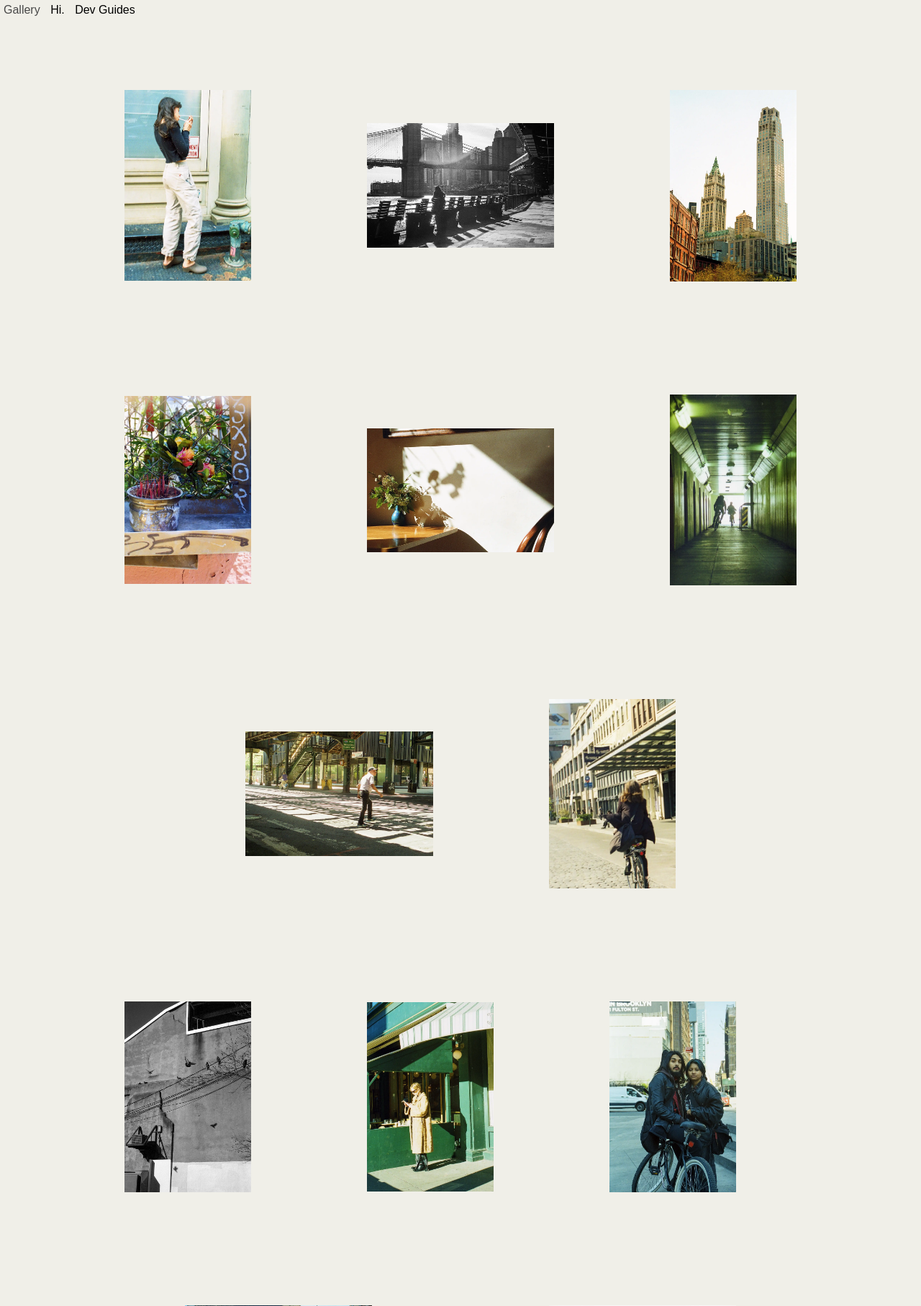
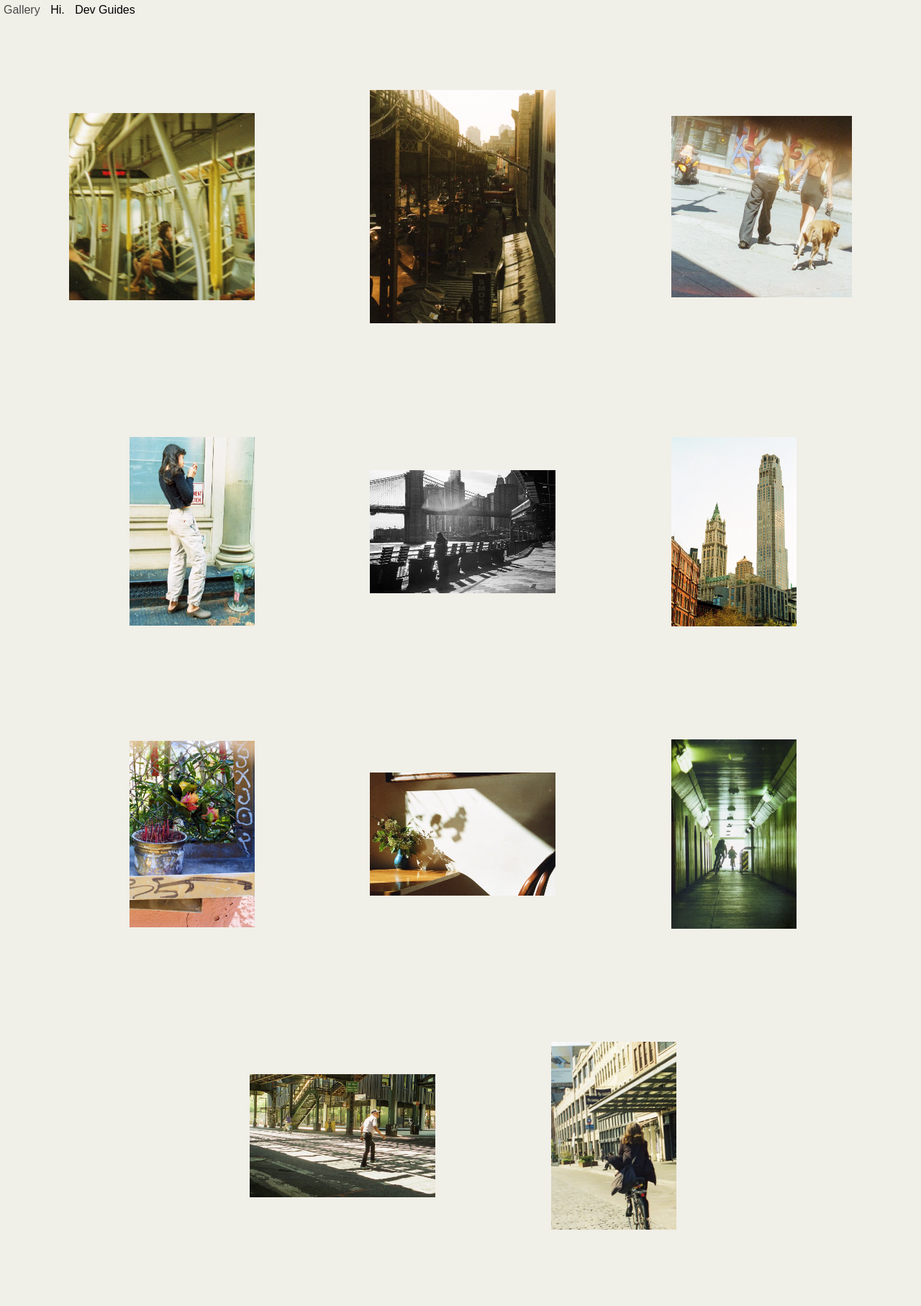
Before and after one commit to sewphl/uvVdu, a PHP site: page /index.html in a window 1280 px wide. Shown: the top 1814 px of the page at 72% size. Run offline with PHP 8.4, Linux system fonts and the light colour scheme; some web fonts are replaced.

Commit message:
add new photos

```diff
--- a/css/main.css
+++ b/css/main.css
@@ -79,12 +79,26 @@ a:hover {
     " . . . . . . . . . ."
     " . . . . . . . . . ."
     " . . . . . . . . . ."
+    " . . gi23 gi23 gi23 gi23 gi23 gi23 . ."
+    " . . . . . . . . . ."
+    " . . . . . . . . . ."
+    " . . . . . . . . . ."
+    " . . . . . . . . . ."
+    " . . gi24 gi24 gi24 gi24 gi24 gi24 . ."
+    " . . . . . . . . . ."
+    " . . . . . . . . . ."
+    " . . . . . . . . . ."
+    " . . . . . . . . . ."
+    " . . gi25 gi25 gi25 gi25 gi25 gi25 . ."
+    " . . . . . . . . . ."
+    " . . . . . . . . . ."
+    " . . . . . . . . . ."
+    " . . . . . . . . . ."
     " . . gi1 gi1 gi1 gi1 gi1 gi1 . ."
     " . . . . . . . . . ."
     " . . . . . . . . . ."
     " . . . . . . . . . ."
     " . . . . . . . . . ."
-    /*" . gi2 gi2 gi2 gi2 gi2 gi2 gi2 gi2 ."*/
     " . gi8 gi8 gi8 gi8 gi8 gi8 gi8 gi8 ."
     " . . . . . . . . . ."
     " . . . . . . . . . ."
@@ -198,27 +212,30 @@ a:hover {
   @media (min-width: 701px) {
     .grid {
       grid-template-areas:
+      ". . . . . . . . . . "
+              " . gi23 gi23 gi23 gi23 gi24 gi24 gi24 gi24 . "
+              ". . . . . . . . . . "
+              " . gi25 gi25 gi25 gi25 . gi1 gi1 gi1 . "
         ". . . . . . . . . . "
-/*        " . gi1 gi1 gi1 . gi2 gi2 gi2 gi2 . "*/
-        " . gi1 gi1 gi1 . gi8 gi8 gi8 gi8 . "
+        " . gi8 gi8 gi8 gi8 . gi3 gi3 gi3 . "
         ". . . . . . . . . . "
-        " . gi3 gi3 gi3 . . gi4 gi4 gi4 . "
+        " . gi4 gi4 gi4 . gi5 gi5 gi5 gi5 ."
         ". . . . . . . . . . "
-        " . gi5 gi5 gi5 gi5 . gi6 gi6 gi6 ."
+        " . gi6 gi6 gi6 . gi7 gi7 gi7 gi7 . "
         ". . . . . . . . . . "
-        " . gi7 gi7 gi7 gi7 . gi22 gi22 gi22 . "
+        " . gi22 gi22 gi22 . . gi9 gi9 gi9 ."
         ". . . . . . . . . . "
-        " . gi9 gi9 gi9 . . gi10 gi10 gi10 ."
+        " . gi10 gi10 gi10 . . gi11 gi11 gi11 ."
         ". . . . . . . . . . "
-        " . gi11 gi11 gi11 . gi12 gi12 gi12 gi12 ."
+        " gi12 gi12 gi12 gi12 . . gi13 gi13 gi13 gi13"
         ". . . . . . . . . . "
-        " . gi13 gi13 gi13 gi13 . gi14 gi14 gi14 ."
+        " . gi14 gi14 gi14 . . gi15 gi15 gi15 ."
         ". . . . . . . . . . "
-        " . gi15 gi15 gi15 . . gi16 gi16 gi16 ."
+        " . gi16 gi16 gi16 . gi17 gi17 gi17 gi17 ."
         ". . . . . . . . . . "
-        " . gi17 gi17 gi17 gi17 . gi18 gi18 gi18 . "
+        " . gi18 gi18 gi18 . . gi19 gi19 gi19 . "
         ". . . . . . . . . . "
-        " . gi19 gi19 gi19 . . gi20 gi20 gi20 . "
+        " . . . . gi20 gi20 gi20 . . ."
         ". . . . . . . . . . "
         /*
         " . gi21 gi21 gi21 . . gi22 gi22 gi22 . "
@@ -239,7 +256,8 @@ a:hover {
       .grid {
         grid-template-areas:
           ". . . . . . . . . . . . . ."
-          /*" . gi1 gi1 gi1 . gi2 gi2 gi2 gi2 . gi3 gi3 gi3 . "*/
+          " gi23 gi23 gi23 gi23 . gi24 gi24 gi24 gi24 . gi25 gi25 gi25 gi25 "
+          ". . . . . . . . . . . . . ."
           " . gi1 gi1 gi1 . gi8 gi8 gi8 gi8 . gi3 gi3 gi3 ."
           ". . . . . . . . . . . . . ."
           " . gi4 gi4 gi4 . gi5 gi5 gi5 gi5 . gi6 gi6 gi6 . "
@@ -270,6 +288,7 @@ a:hover {
     place-self: center;
     transition: all 1s linear;
     }
+
 
 .gi1 {
   grid-area: gi1;
--- a/index.html
+++ b/index.html
@@ -37,8 +37,17 @@
     <div class="container">
     <div class="grid">
       <span id="gallery"></span>
+      <div class="photo gi23">
+        <img src="images/s-0002.webp" onclick="openMe('Lightbox');toSlide(1)" class="hover-shadow preview" alt="">
+       </div>
+       <div class="photo gi24">
+        <img src="images/p-0029.webp" onclick="openMe('Lightbox');toSlide(2)" class="hover-shadow preview" alt="">
+       </div>
+       <div class="photo gi25">
+        <img src="images/s-0001.webp" onclick="openMe('Lightbox');toSlide(3)" class="hover-shadow preview" alt="">
+       </div>
       <div class="photo gi1">
-        <img src="images/p-0011.webp" onclick="openMe('Lightbox');toSlide(1)" class="hover-shadow preview" alt="">
+        <img src="images/p-0011.webp" onclick="openMe('Lightbox');toSlide(4)" class="hover-shadow preview" alt="">
        </div>
        <!--
        <div class="photo gi2">
@@ -46,66 +55,66 @@
        </div>
        -->
        <div class="photo gi8">
-        <img src="images/l-0007.webp" onclick="openMe('Lightbox');toSlide(2)" class="hover-shadow preview" alt="">
+        <img src="images/l-0007.webp" onclick="openMe('Lightbox');toSlide(5)" class="hover-shadow preview" alt="">
        </div>
        <div class="photo gi3">
-        <img src="images/p-0008.webp" onclick="openMe('Lightbox');toSlide(3)" class="hover-shadow preview" alt="">
+        <img src="images/p-0008.webp" onclick="openMe('Lightbox');toSlide(6)" class="hover-shadow preview" alt="">
        </div>
        <div class="photo gi4">
-         <img src="images/p-0006.webp" onclick="openMe('Lightbox');toSlide(4)" class="hover-shadow preview" alt="">
+         <img src="images/p-0006.webp" onclick="openMe('Lightbox');toSlide(7)" class="hover-shadow preview" alt="">
         </div>
         <div class="photo gi5">
-         <img src="images/l-0010.webp" onclick="openMe('Lightbox');toSlide(5)" class="hover-shadow preview" alt="">
+         <img src="images/l-0010.webp" onclick="openMe('Lightbox');toSlide(8)" class="hover-shadow preview" alt="">
         </div>
         <div class="photo gi6">
-         <img src="images/p-0009.webp" onclick="openMe('Lightbox');toSlide(6)" class="hover-shadow preview" alt="">
+         <img src="images/p-0009.webp" onclick="openMe('Lightbox');toSlide(9)" class="hover-shadow preview" alt="">
         </div>
         <div class="photo gi7">
-         <img src="images/l-0023.webp" onclick="openMe('Lightbox');toSlide(7)" class="hover-shadow preview" alt="">
+         <img src="images/l-0023.webp" onclick="openMe('Lightbox');toSlide(10)" class="hover-shadow preview" alt="">
         </div>
         <div class="photo gi22">
-          <img src="images/p-0026.webp" onclick="openMe('Lightbox');toSlide(8)" class="hover-shadow preview" alt="">
+          <img src="images/p-0026.webp" onclick="openMe('Lightbox');toSlide(11)" class="hover-shadow preview" alt="">
         </div>
 
         <div class="photo gi9">
-         <img src="images/p-0014.webp" onclick="openMe('Lightbox');toSlide(9)" class="hover-shadow preview" alt="">
+         <img src="images/p-0014.webp" onclick="openMe('Lightbox');toSlide(12)" class="hover-shadow preview" alt="">
         </div>
        <div class="photo gi10">
-        <img src="images/p-0016.webp" onclick="openMe('Lightbox');toSlide(10)" class="hover-shadow preview" alt="">
+        <img src="images/p-0016.webp" onclick="openMe('Lightbox');toSlide(13)" class="hover-shadow preview" alt="">
        </div>
        <div class="photo gi11">
-        <img src="images/p-0012.webp" onclick="openMe('Lightbox');toSlide(11)" class="hover-shadow preview" alt="">
+        <img src="images/p-0012.webp" onclick="openMe('Lightbox');toSlide(14)" class="hover-shadow preview" alt="">
        </div>
        <div class="photo gi12">
-        <img src="images/l-0012.webp" onclick="openMe('Lightbox');toSlide(12)" class="hover-shadow preview" alt="">
+        <img src="images/l-0012.webp" onclick="openMe('Lightbox');toSlide(15)" class="hover-shadow preview" alt="">
        </div>
        <div class="photo gi13">
-        <img src="images/l-0011.webp" onclick="openMe('Lightbox');toSlide(13)" class="hover-shadow preview" alt="">
+        <img src="images/l-0011.webp" onclick="openMe('Lightbox');toSlide(16)" class="hover-shadow preview" alt="">
        </div>
       <div class="photo gi14">
-        <img src="images/p-0021.webp" onclick="openMe('Lightbox');toSlide(14)" class="hover-shadow preview" alt="">
+        <img src="images/p-0021.webp" onclick="openMe('Lightbox');toSlide(17)" class="hover-shadow preview" alt="">
       </div>
       <div class="photo gi15">
-        <img src="images/p-0010.webp" onclick="openMe('Lightbox');toSlide(15)" class="hover-shadow preview" alt="">
+        <img src="images/p-0010.webp" onclick="openMe('Lightbox');toSlide(18)" class="hover-shadow preview" alt="">
       </div>
       <div class="photo gi16">
-        <img src="images/p-0024.webp" onclick="openMe('Lightbox');toSlide(16)" class="hover-shadow preview" alt="">
+        <img src="images/p-0024.webp" onclick="openMe('Lightbox');toSlide(19)" class="hover-shadow preview" alt="">
        </div>
        <div class="photo gi17">
-        <img src="images/l-0020.webp" onclick="openMe('Lightbox');toSlide(17)" class="hover-shadow preview" alt="">
+        <img src="images/l-0020.webp" onclick="openMe('Lightbox');toSlide(20)" class="hover-shadow preview" alt="">
        </div>
        <div class="photo gi18">
-        <img src="images/p-0020.webp" onclick="openMe('Lightbox');toSlide(18)" class="hover-shadow preview" alt="">
+        <img src="images/p-0020.webp" onclick="openMe('Lightbox');toSlide(21)" class="hover-shadow preview" alt="">
        </div>
        <div class="photo gi19">
-        <img src="images/p-0004.webp" onclick="openMe('Lightbox');toSlide(19)" class="hover-shadow preview" alt="">
+        <img src="images/p-0004.webp" onclick="openMe('Lightbox');toSlide(22)" class="hover-shadow preview" alt="">
       </div>
       <div class="photo gi20">
-        <img src="images/p-0002.webp" onclick="openMe('Lightbox');toSlide(20)" class="hover-shadow preview" alt="">
+        <img src="images/p-0002.webp" onclick="openMe('Lightbox');toSlide(23)" class="hover-shadow preview" alt="">
       </div>
       <!--
       <div class="photo gi21">
-        <img src="images/p-0001.webp" onclick="openMe('Lightbox');toSlide(21)" class="hover-shadow preview" alt="">
+        <img src="images/p-0001.webp" onclick="openMe('Lightbox');toSlide(24)" class="hover-shadow preview" alt="">
       </div>
       <div class="photo gi22">
         <img src="images/p-0026.webp" onclick="openMe('Lightbox');toSlide(22)" class="hover-shadow preview" alt="">
@@ -118,6 +127,15 @@
     <div id="Lightbox" class="modal">
       <div id="close-pointer"><span class="close pointer" onclick="closeMe('Lightbox')">close</span></div>
       <div class="modal-content">
+        <a class="slide" onclick="changeSlide(1)"> <!--1-->
+          <img loading="lazy" src="images/s-0002.webp" class="image-slide" alt="" />
+        </a>
+        <a class="slide" onclick="changeSlide(1)"> <!--1-->
+          <img loading="lazy" src="images/p-0029.webp" class="image-slide" alt="" />
+        </a>
+        <a class="slide" onclick="changeSlide(1)"> <!--1-->
+          <img loading="lazy" src="images/s-0001.webp" class="image-slide" alt="" />
+        </a>
         <a class="slide" onclick="changeSlide(1)"> <!--1-->
           <img loading="lazy" src="images/p-0011.webp" class="image-slide" alt="" />
         </a>
```
Also changed, not shown: images/p-0029.webp (added), images/s-0001.webp (added), images/s-0002.webp (added), 1 other file.
